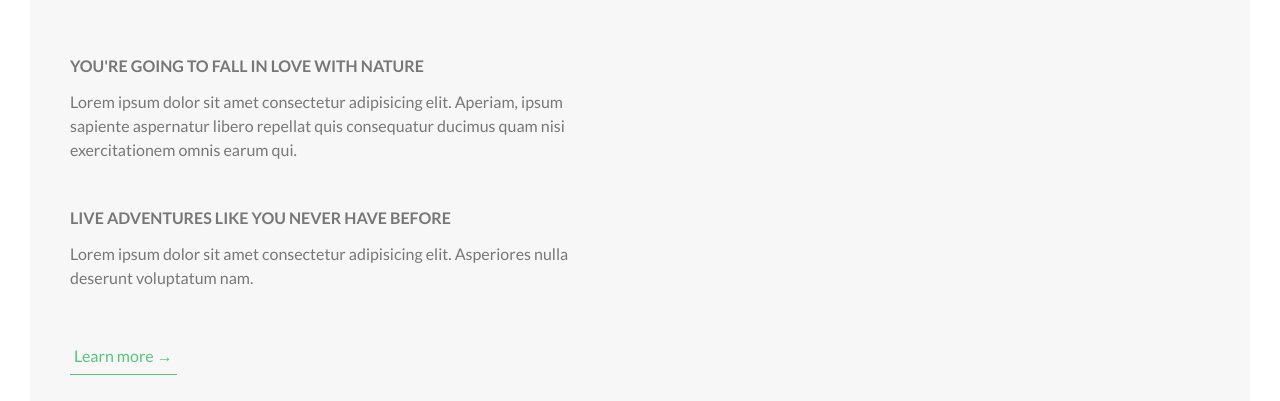
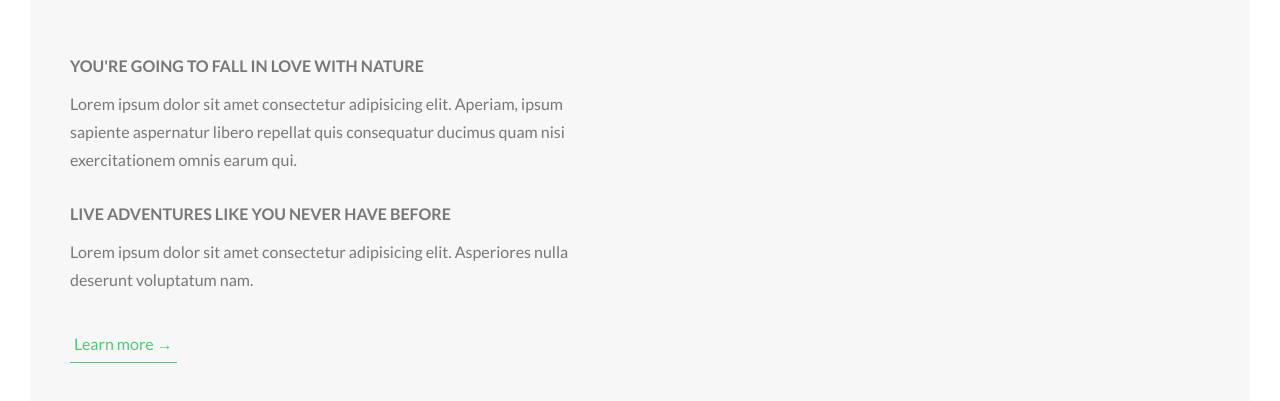
Before and after one commit to rynay/NatoursProject-AdvancedCSSandSASS, a plain HTML site: page my-src/index.html in a window 1280 px wide. Shown: the part 974-1375 px from the top of the page. Drawn offline with Linux system fonts and the light colour scheme; files that its build step writes are made by us from their sources.

Commit message:
text block some changes

```diff
--- a/my-src/scss/components/blocks/_text.scss
+++ b/my-src/scss/components/blocks/_text.scss
@@ -12,10 +12,10 @@
     &__paragraph {
         color: $main-dark;
         font-size: 1rem;
-        line-height: 1.5;
+        line-height: 1.75;
 
         &:not(:last-child){
-            margin-bottom: 3rem;
+            margin-bottom: 2rem;
         }
     }
 }
```
Also changed, not shown: my-src/css/main.css.
